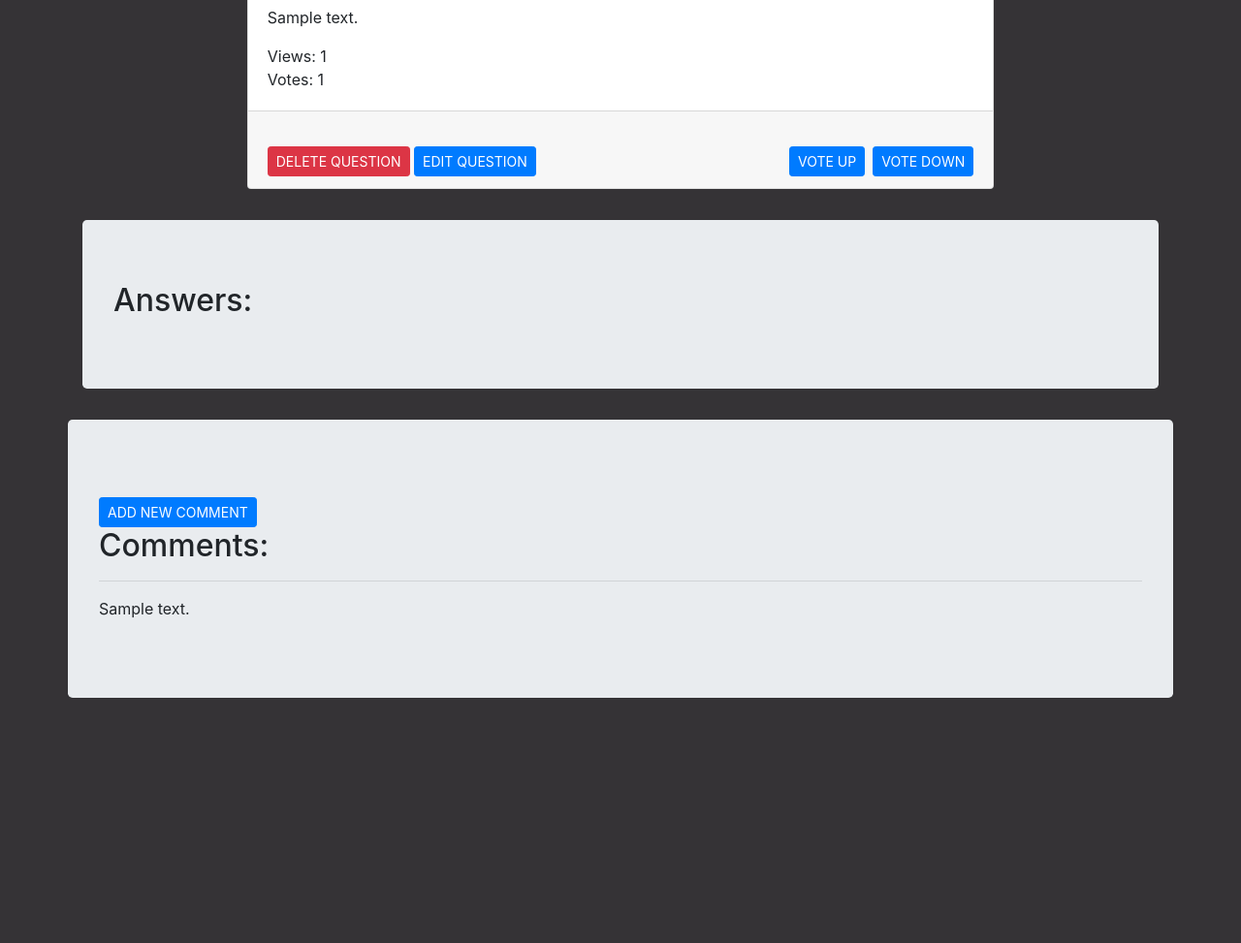
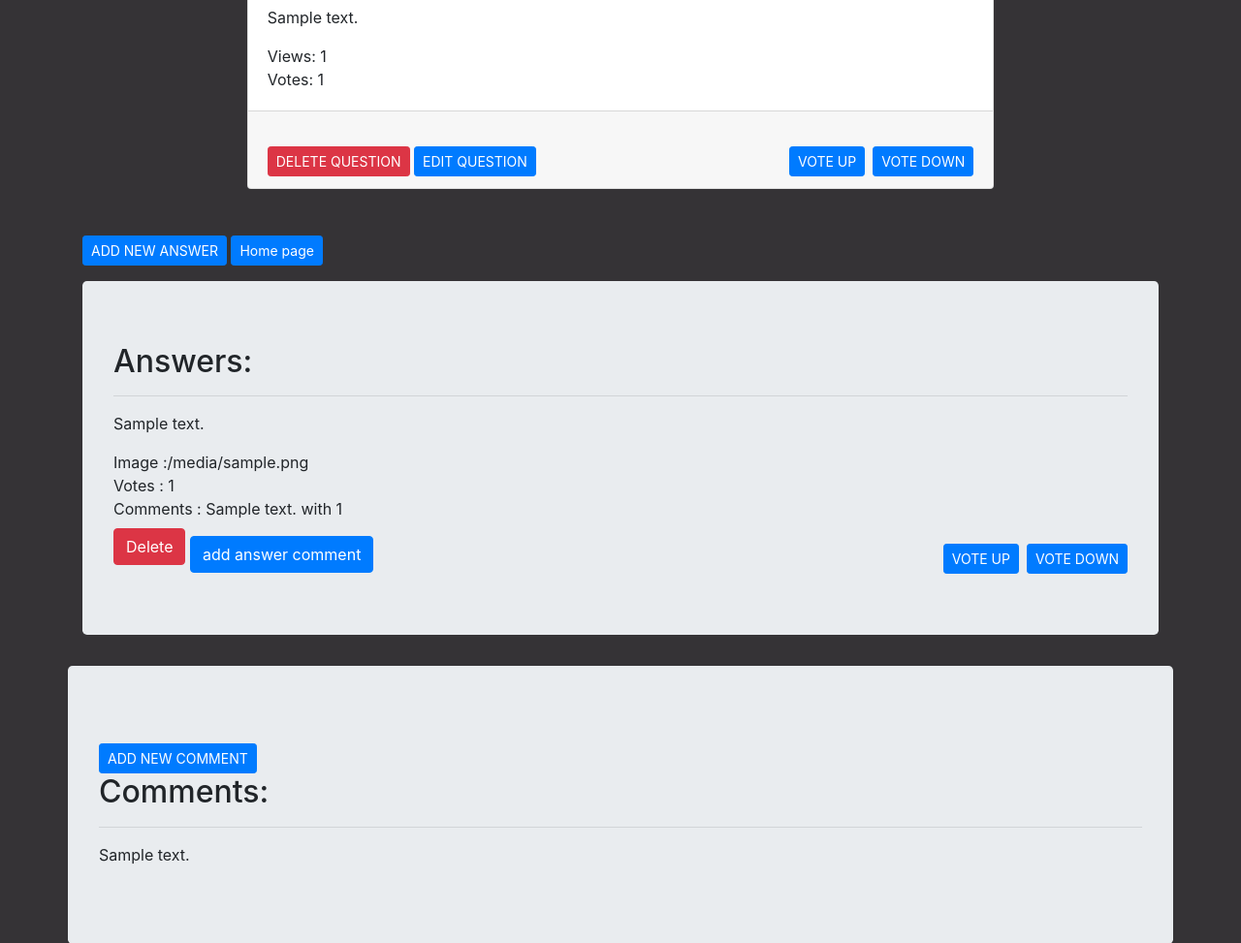
Before and after one commit to VGabriel45/AskMate, a Flask app: page /question/1 in a window 1280 px wide. Shown: the part 673-1646 px from the top of the page at 97% size. Before the commit the page ends 1393 px from the top, so only its background shows below. Run offline with Flask 2, Linux system fonts and the light colour scheme; grey boxes marked "Sample" are stand-in pictures; a database or web service that is not in the repository returns one stand-in record (values such as "Sample title"); some libraries are stand-ins or nearby versions.

Commit message:
have to fix comment error

```diff
--- a/data_manager.py
+++ b/data_manager.py
@@ -46,22 +46,21 @@ def reverse_list(cursor: RealDictCursor) -> list:
 
 
 @database_common.connection_handler
-def add_to_table(cursor: RealDictCursor, table, submission_time, view_number, vote_number, title, message, image) -> list:
+def add_question_in_csv(cursor: RealDictCursor,submission_time, view_number, vote_number, title, message, image) -> list:
     query = """
-    INSERT INTO %s (submission_time, view_number, vote_number, title, message, image)
-    VALUES (%s, %s, %s, %s, %s, %s);
-    """
-    cursor.execute(query, (table, submission_time, view_number, vote_number, title, message, image,))
-
-
-@database_common.connection_handler
-def add_question_in_csv(cursor: RealDictCursor,submission_time, view_number, vote_number, title, message, image) -> list:
-    add_to_table('question', submission_time, view_number, vote_number, title, message, image)
+        INSERT INTO question (submission_time, view_number, vote_number, title, message, image)
+        VALUES (%s, %s, %s, %s, %s, %s);
+        """
+    cursor.execute(query, (submission_time, view_number, vote_number, title, message,image,))
 
 
 @database_common.connection_handler
 def add_answer_in_csv(cursor: RealDictCursor,submission_time, vote_number, message, question_id, image) -> list:
-    add_to_table('answer', submission_time, view_number, vote_number, title, message, image)
+    query = """
+    INSERT INTO answer (submission_time, vote_number, message, question_id, image)
+    VALUES (%s, %s, %s, %s, %s);
+    """
+    cursor.execute(query, (submission_time, vote_number, message, question_id, image,))
 
 
 @database_common.connection_handler
--- a/server.py
+++ b/server.py
@@ -24,13 +24,17 @@ def display_question(question_id):
     if request.method == 'GET':
         data_manager.view_up_answer(question_id)
     answer_id = data_manager.find_id_question_answer(question_id)
-    answer_id = int(answer_id['id'])
+    try:
+        answer_id = int(answer_id['id'])
+    except:
+        print('no id')
+    print(answer_id)
     question_comments = data_manager.get_question_comment(question_id)
     answer_comments = data_manager.get_answer_comment(answer_id)
+    print(answer_comments)
     questions = data_manager.find_question(question_id)
     answers = data_manager.find_question_answer(question_id)
-    answers = [x for x in answers if x['id'] == question_id]
-    return render_template('question.html', questions=questions, answers=answers, question_comments=question_comments, answer_comments=answer_comments)
+    return render_template('question.html', questions=questions, answers=answers, question_comments=question_comments, answer_comments=answer_comments, answer_id=answer_id)
 
 
 @app.route('/add-question', methods=['POST', 'GET'])
--- a/templates/question.html
+++ b/templates/question.html
@@ -29,24 +29,26 @@
     </div>
 </div>
 <div class="mt-3">
-    {% for answer in answers %}
     <a href="/question/{{question.id}}/new-answer" class="mt-3 btn btn-primary btn-sm"> ADD NEW ANSWER</a>
-    <a href="/answer/{{answer.id}}/new-comment" class="mt-3 btn btn-primary btn-xs"> add answer comment</a>
     <a href="/list" class="mt-3 btn btn-primary btn-sm">Home page</a>
-    {% endfor %}
 </div>
 
 <div class="jumbotron mt-3 container">
     <h2>Answers:</h2>
+
     {% for answer in answers %}
         <hr>
         <p>{{ answer.message }}</p>
         Image :{{ answer.image }} <br>
-        Votes : {{ answer.vote_number }}
-        Comments :  {% for comment in answer_comments %}
-            {{ comment.message }}
-        {% endfor %}
+        Votes : {{ answer.vote_number }} <br>
+        Comments :
+            {% for comment in answer_comments %}
+                {% if answer.id == comment.answer_id %}
+                {{ comment.message }} with {{ comment.answer_id }} <br>
+                {% endif %}
+            {% endfor %}
         <a href="/answer/{{ answer.id }}/delete" class="btn btn-danger">Delete</a>
+        <a href="/answer/{{ answer.id }}/new-comment" class="mt-3 btn btn-primary btn-xs"> add answer comment</a>
         <a href="/answer/{{answer.id}}/vote_down" class="mt-4 btn btn-primary btn-sm float-right">VOTE
                     DOWN</a>
         <a href="/answer/{{answer.id}}/vote_up" class="mt-4 mr-2 btn btn-primary btn-sm float-right">VOTE
```
